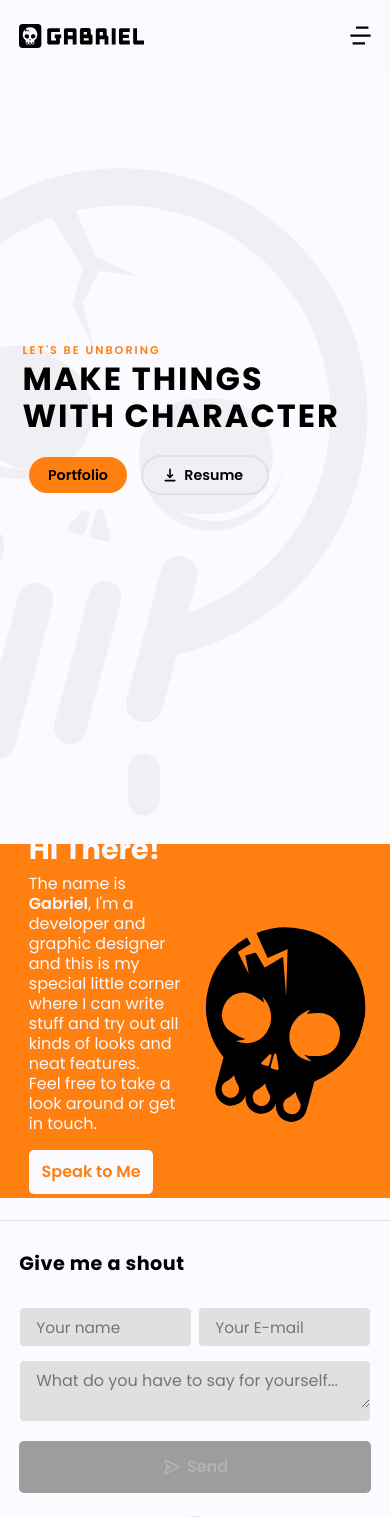
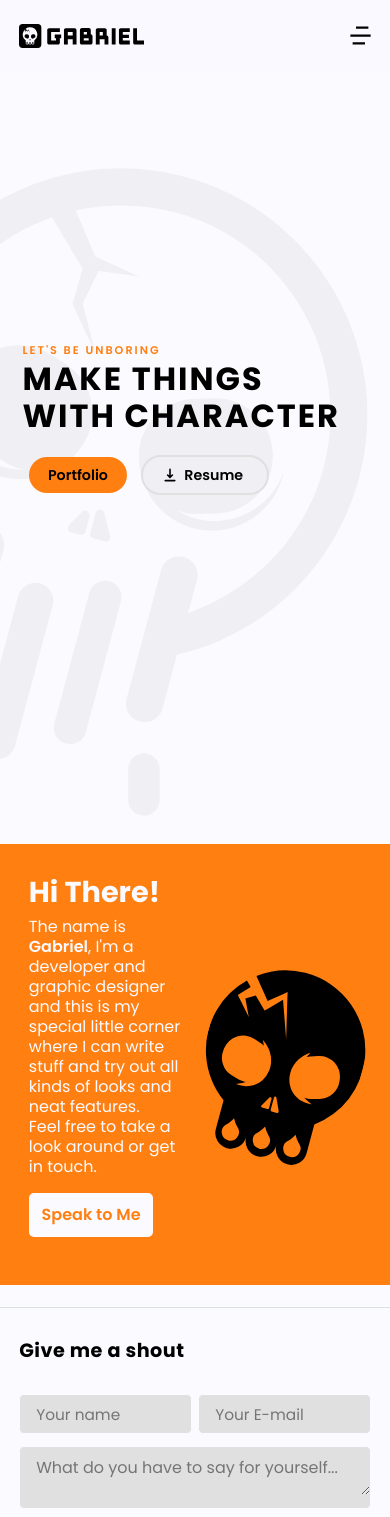
Before and after one commit to Darkryhr/digital-garden, a Next.js app: page / in a window 390 px wide. Shown: the top 1517 px of the page. Built offline with nearby package versions, Linux system fonts and the light colour scheme; no server answers.

Commit message:
fixed small screen

```diff
--- a/containers/HelloSection.tsx
+++ b/containers/HelloSection.tsx
@@ -1,14 +1,8 @@
 import React, { useEffect, useState } from 'react';
 
 import { LogoIcon } from '@components/Logo';
-import SectionWrapper from '@components/SectionWrapper';
-import {
-  BreakpointWrapper,
-  Button,
-  Container,
-  Heading1,
-  Heading2,
-} from '@components/shared';
+import { BreakpointWrapper, Button, Heading2 } from '@components/shared';
+import { breakpoint } from '@styled/breakpoints.css';
 import styled from 'styled-components';
 
 const HelloSection = () => {
@@ -57,7 +51,6 @@ export default HelloSection;
 
 const ColorBg = styled.div`
   background-color: ${({ theme }) => theme.colors.accent};
-  height: 42vh;
   margin: 0 auto;
   width: 100%;
   display: flex;
@@ -95,6 +88,8 @@ const ContentWrapper = styled.div`
     span {
       font-weight: 600;
     }
+    @media (${breakpoint.device.md}) {
+    }
   }
 `;
 
```
